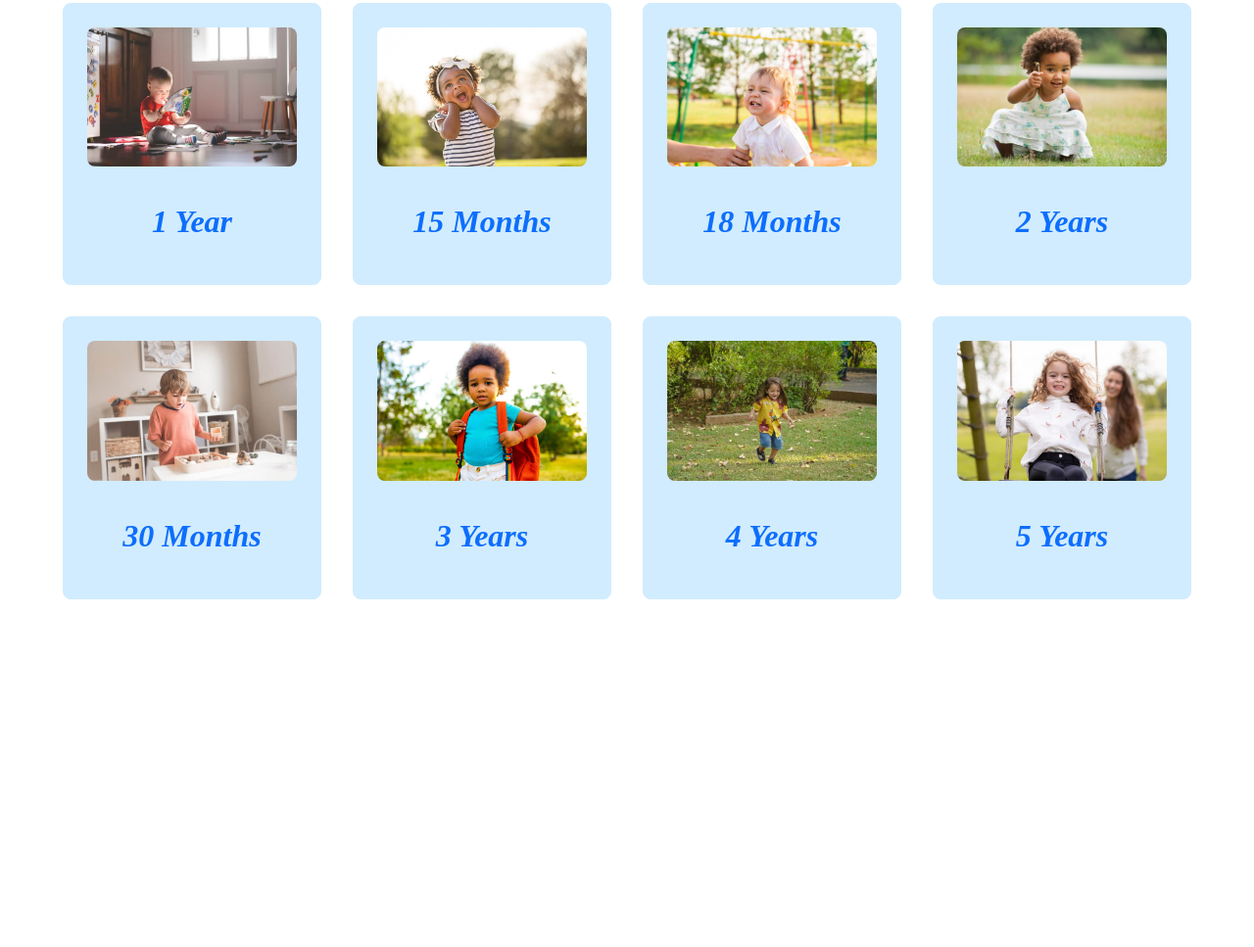
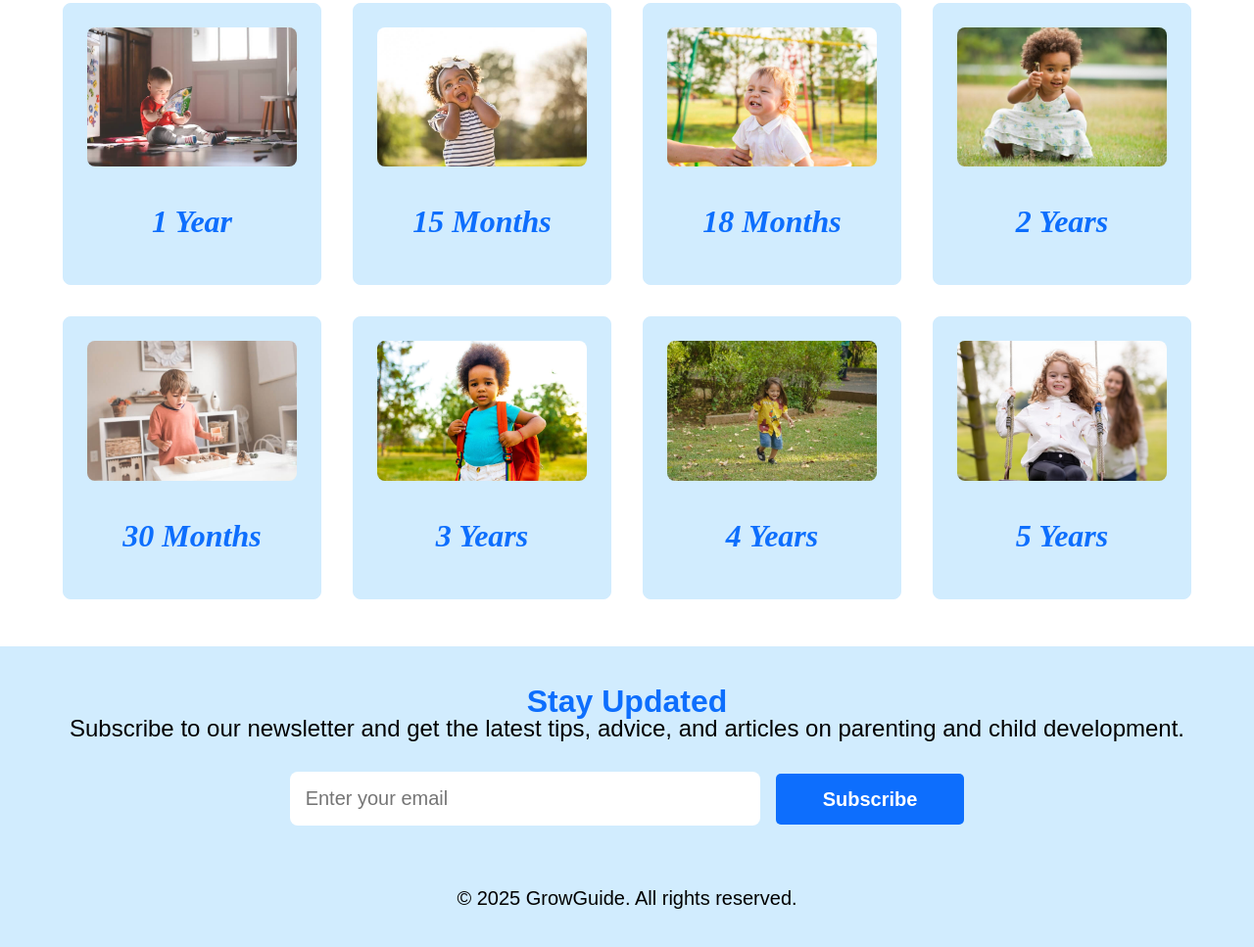
Before and after one commit to Miranda-K12/GrowGuide-Website, a website with bundled scripts: page index.html in a window 1280 px wide. Shown: the part 1758-2725 px from the top of the page at 98% size. Before the commit the page ends 2418 px from the top, so only its background shows below. Built offline with nearby package versions, Linux system fonts and the light colour scheme.

Commit message:
Add Footer

```diff
--- a/css/general.css
+++ b/css/general.css
@@ -7,7 +7,7 @@
   --color-white: #ffffff;
   --color-dark: #1b1919;
   --color-light-blue: #d1ecfe;
-  --color-dark-background: #000;
+  --color-black: #000;
   --color-light-background: lch(93.05% 0.01 296.81);
 
   /* Spacing */
@@ -33,7 +33,7 @@
   --font-size-4x: 4.8rem;
 
   /* Font Weights */
-  --font-weight-medium: 500;
+  --font-weight-medium: 600;
   --font-weight-bold: 700;
 
   /* Border Radius */
--- /dev/null
+++ b/css/layout/footer.css
@@ -0,0 +1,72 @@
+.footer {
+  background-color: var(--color-light-blue);
+  color: var(--color-black);
+  padding: 40px 20px;
+  font-family: Arial, sans-serif;
+}
+
+.footer__content {
+  display: flex;
+  flex-direction: column;
+  align-items: center;
+  gap: var(--spacing-lg);
+  margin-bottom: var(--spacing-xxl);
+}
+
+.footer__wrapper {
+  text-align: center;
+}
+
+.footer__title {
+  font-size: var(--font-size-xl);
+  font-weight: var(--font-weight-bold);
+  color: var(--color-primary);
+}
+
+.footer__description {
+  font-size: var(--font-size-lg);
+  margin-bottom: var(--spacing-lg);
+}
+
+.footer__form {
+  display: flex;
+  justify-content: center;
+  align-items: center;
+}
+
+.footer__input {
+  padding: var(--spacing-sm);
+  margin-right: var(--spacing-sm);
+  border: none;
+  border-radius: var(--radius-sm);
+  font-size: var(--font-size-md);
+  width: 30rem;
+}
+
+.footer__button {
+  padding: var(--spacing-sm) var(--spacing-xl);
+  border: none;
+  border-radius: 5px;
+  font-size: var(--font-size-md);
+  background-color: var(--color-primary);
+  color: white;
+  cursor: pointer;
+  transition: background-color 0.3s ease;
+  font-weight: var(--font-weight-medium);
+}
+
+.footer__button:hover {
+  filter: brightness(0.8);
+}
+
+.footer__bottom {
+  text-align: center;
+  margin-top: 30px;
+  padding: 10px;
+  font-size: var(--font-size-md);
+}
+
+.footer__copyright {
+  font-size: var(--font-size-md);
+  text-align: center;
+}
--- a/css/styles.css
+++ b/css/styles.css
@@ -1,3 +1,4 @@
 @import url("./layout/header.css");
 @import url("./layout/hero.css");
 @import url("./layout/milestones.css");
+@import url("./layout/footer.css");
--- a/index.html
+++ b/index.html
@@ -121,6 +121,34 @@
         <div class="milestones-section__cards"></div>
       </section>
     </main>
+    <footer class="footer">
+      <div class="footer__content">
+        <div class="footer__wrapper">
+          <h3 class="footer__title">Stay Updated</h3>
+          <p class="footer__description">
+            Subscribe to our newsletter and get the latest tips, advice, and
+            articles on parenting and child development.
+          </p>
+          <div class="footer__form">
+            <input
+              type="email"
+              class="footer__input"
+              id="email"
+              placeholder="Enter your email"
+              required
+            />
+            <button type="submit" class="footer__button" id="subscribe-btn">
+              Subscribe
+            </button>
+          </div>
+        </div>
+      </div>
+
+      <p class="footer__copyright">
+        &copy; 2025 GrowGuide. All rights reserved.
+      </p>
+    </footer>
+
     <script
       src="https://cdn.jsdelivr.net/npm/bootstrap@5.3.3/dist/js/bootstrap.bundle.min.js"
       defer
```
